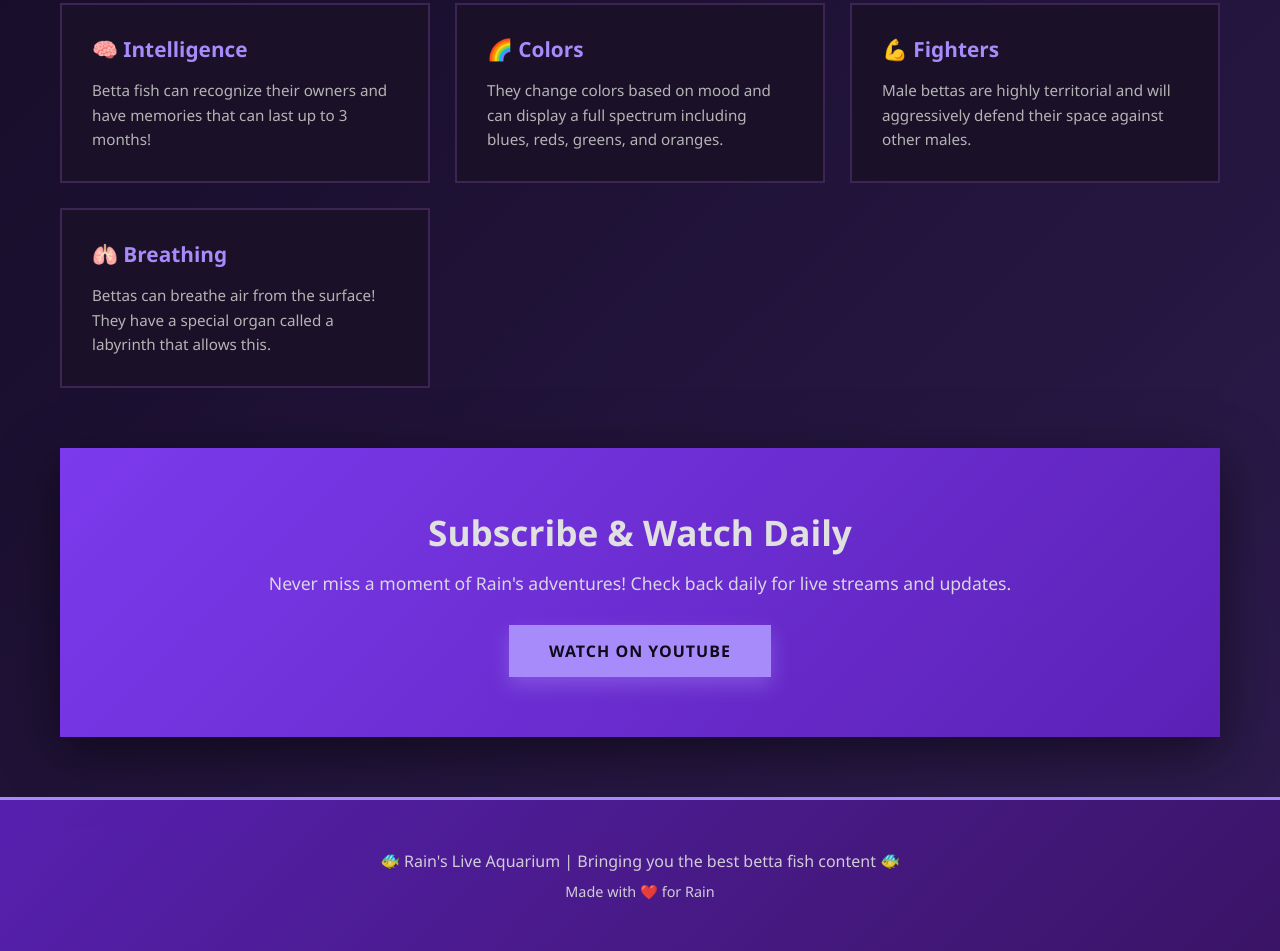
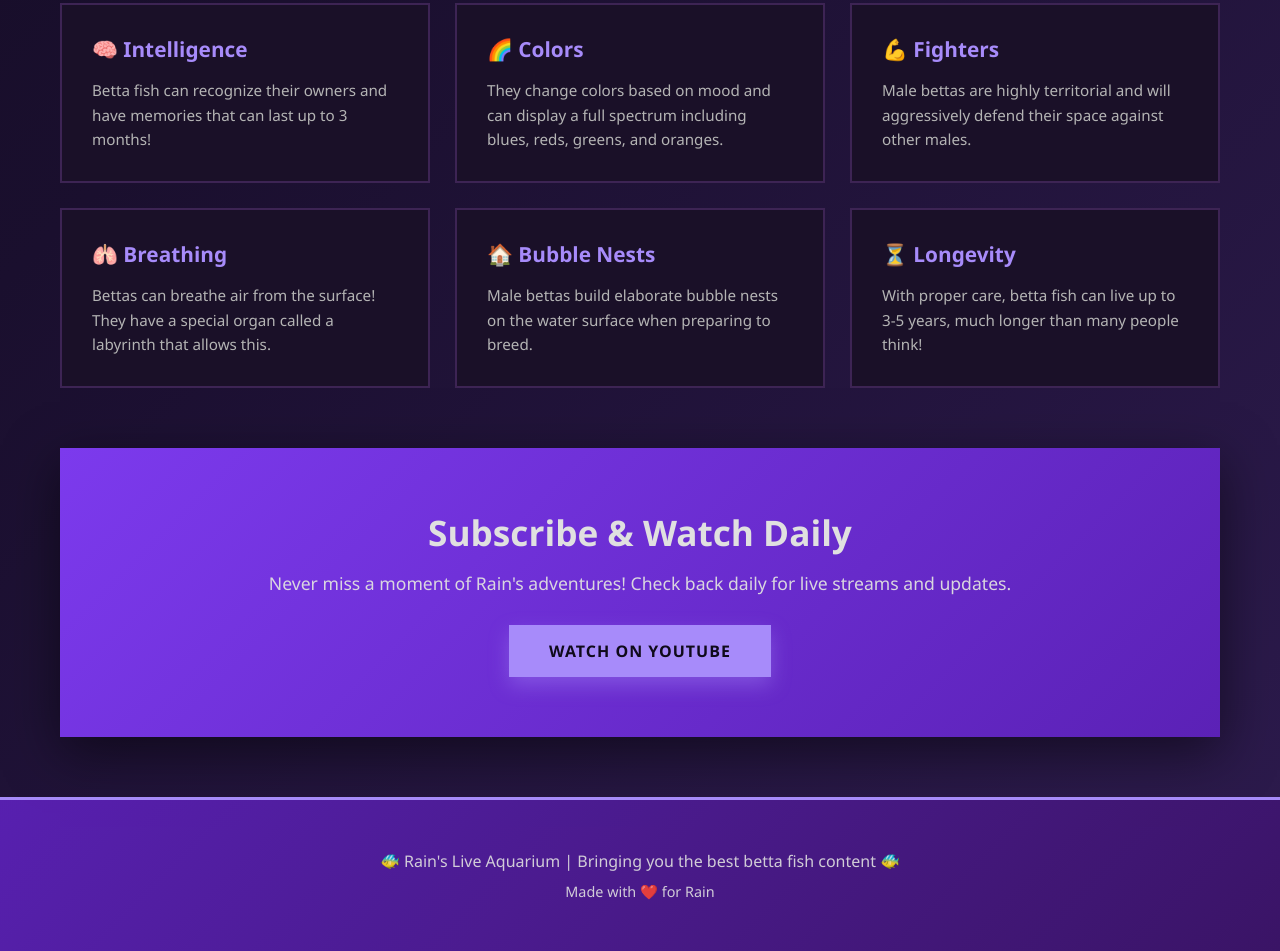
Before and after one commit to AwayXD/rainwebsite, a plain HTML site: page index.html in a window 1280 px wide. Shown: the part 1660-2611 px from the top of the page. Drawn offline with Linux system fonts and the light colour scheme.

Commit message:
more facts

```diff
--- a/index.html
+++ b/index.html
@@ -95,6 +95,14 @@
                     <h4>🫁 Breathing</h4>
                     <p>Bettas can breathe air from the surface! They have a special organ called a labyrinth that allows this.</p>
                 </div>
+                <div class="fact-box">
+                    <h4>🏠 Bubble Nests</h4>
+                    <p>Male bettas build elaborate bubble nests on the water surface when preparing to breed.</p>
+                </div>
+                <div class="fact-box">
+                    <h4>⏳ Longevity</h4>
+                    <p>With proper care, betta fish can live up to 3-5 years, much longer than many people think!</p>
+                </div>
             </div>
         </section>
 
```
